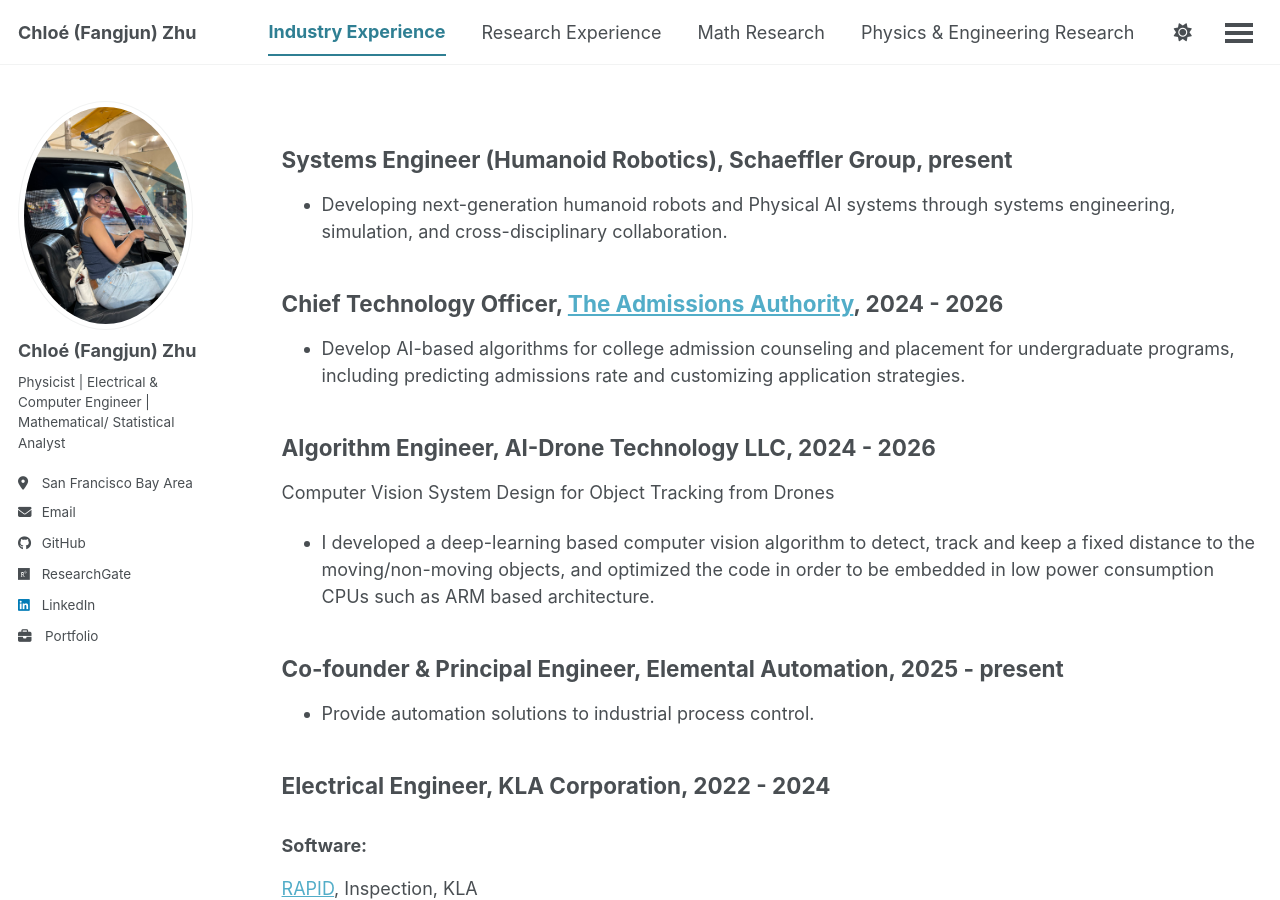
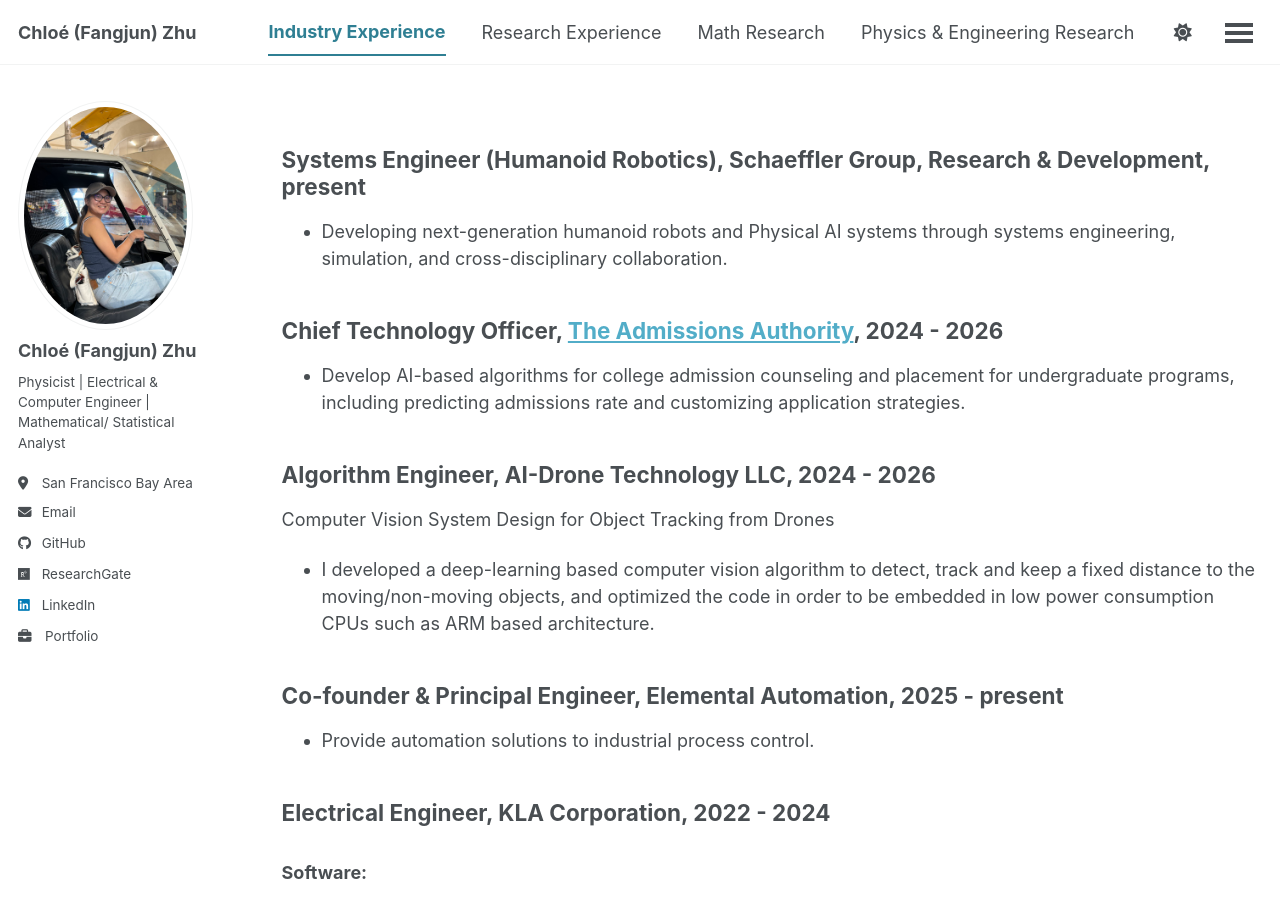
Before and after one commit to ChloeZhu1/ChloeZhu1.github.io, a Jekyll site: the page built from _pages/industry-experience.md, in a window 1280 px wide and 900 px high. Built offline with Jekyll 4.4.1, drawn with Linux system fonts in a browser that asks for light colours; a script bundle is joined from its source files by our own code; library files that are not in the unit come from our copies.

Commit message:
Clarify current position at Schaeffler Group
Updated job title to include 'Research & Development' for clarity.

```diff
--- a/_pages/industry-experience.md
+++ b/_pages/industry-experience.md
@@ -7,7 +7,7 @@
   - /resume
 ---
 {% include base_path %}
-## Systems Engineer (Humanoid Robotics), Schaeffler Group, present
+## Systems Engineer (Humanoid Robotics), Schaeffler Group, Research & Development, present
 * Developing next-generation humanoid robots and Physical AI systems through systems engineering, simulation, and cross-disciplinary collaboration.
 
 ## Chief Technology Officer, [The Admissions Authority](https://www.theadmissionsauthority.com/), 2024 - 2026
```
